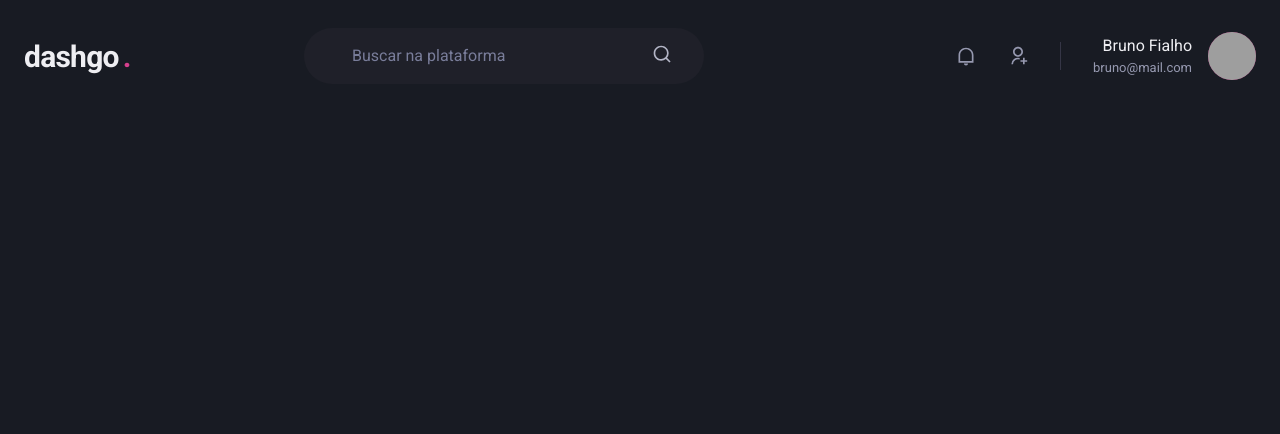
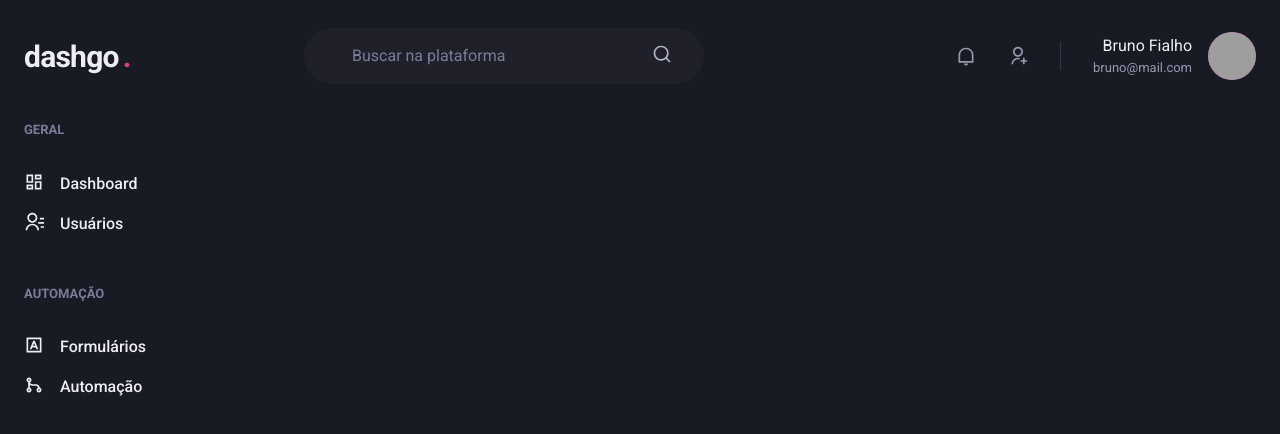
Before and after one commit to bruno-fialho/ignite-nextjs-dashgo, a Next.js app: page /dashboard in a window 1280 px wide. Shown: the top 434 px of the page. Built offline with nearby package versions, Linux system fonts and the light colour scheme; grey boxes are pictures that could not be loaded.

Commit message:
Add Sidebar

```diff
--- /dev/null
+++ b/src/components/Sidebar.tsx
@@ -0,0 +1,37 @@
+import { Box, Stack, Text, Link, Icon } from "@chakra-ui/react";
+import { RiContactsLine, RiDashboardLine, RiGitMergeLine, RiInputMethodLine } from "react-icons/ri";
+
+export default function Sidebar() {
+  return (
+    <Box as="aside" w="64" mr="8">
+      <Stack spacing="12" align="flex-start">
+        <Box>
+          <Text fontWeight="bold" color="gray.400" fontSize="small">GERAL</Text>
+          <Stack spacing="4" mt="8" align="stretch">
+            <Link display="flex" align="center" >
+              <Icon as={RiDashboardLine} fontSize="20" />
+              <Text ml="4" fontWeight="medium">Dashboard</Text>
+            </Link>
+            <Link display="flex" align="center" >
+              <Icon as={RiContactsLine} fontSize="20" />
+              <Text ml="4" fontWeight="medium">Usuários</Text>
+            </Link>
+          </Stack>
+        </Box>
+        <Box>
+          <Text fontWeight="bold" color="gray.400" fontSize="small">AUTOMAÇÃO</Text>
+          <Stack spacing="4" mt="8" align="stretch">
+            <Link display="flex" align="center" >
+              <Icon as={RiInputMethodLine} fontSize="20" />
+              <Text ml="4" fontWeight="medium">Formulários</Text>
+            </Link>
+            <Link display="flex" align="center" >
+              <Icon as={RiGitMergeLine} fontSize="20" />
+              <Text ml="4" fontWeight="medium">Automação</Text>
+            </Link>
+          </Stack>
+        </Box>
+      </Stack>
+    </Box>
+  )
+}
--- a/src/pages/dashboard.tsx
+++ b/src/pages/dashboard.tsx
@@ -1,7 +1,21 @@
+import { Flex } from '@chakra-ui/react';
 import Header from '../components/Header';
+import Sidebar from '../components/Sidebar';
 
 export default function Dashboard() {
   return (
-    <Header />
+    <Flex direction="column" h="100vh">
+      <Header />
+
+      <Flex
+        w="100%"
+        my="6"
+        maxW={1480}
+        mx="auto"
+        px="6"
+      >
+        <Sidebar />
+      </Flex>
+    </Flex>
   )
 }
```
